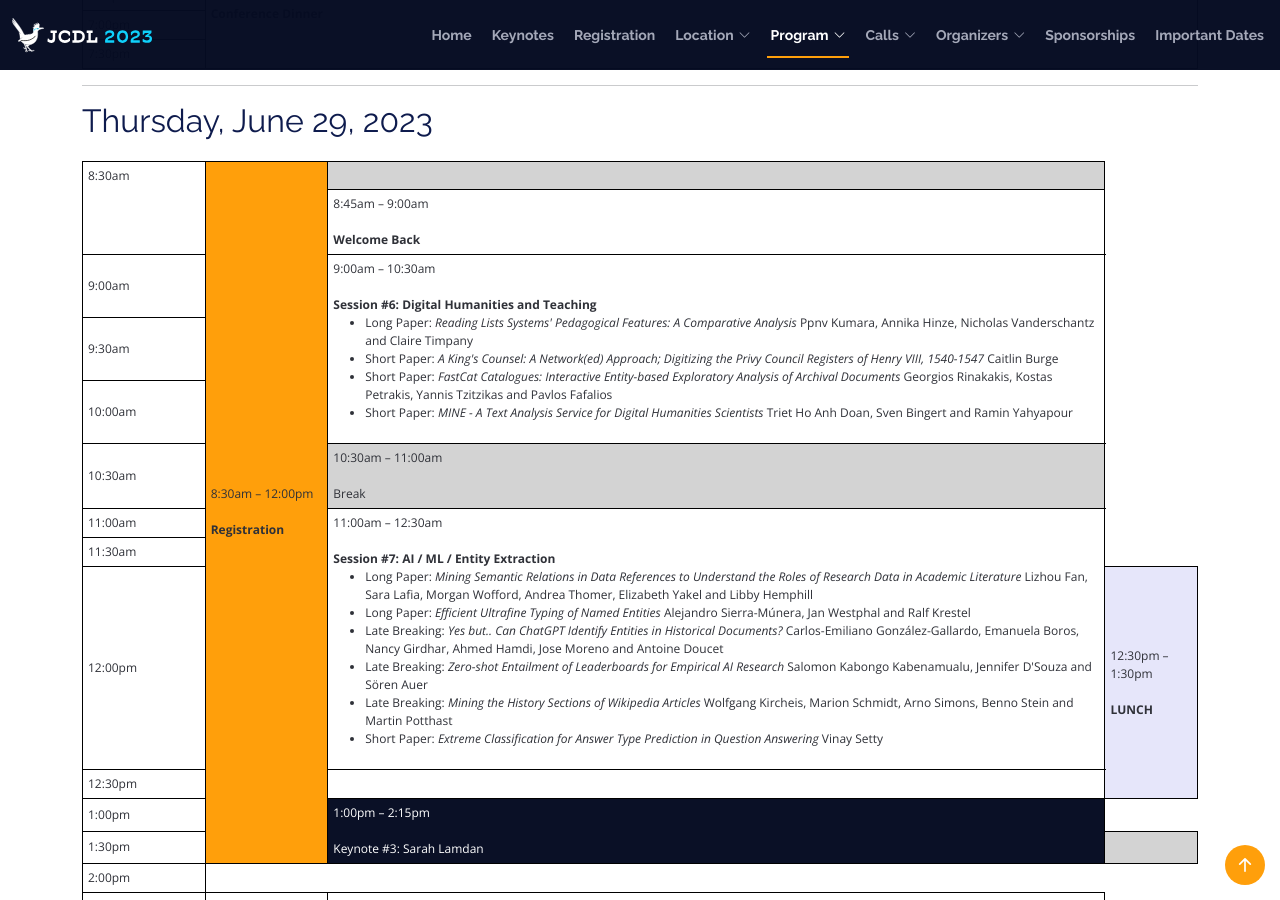
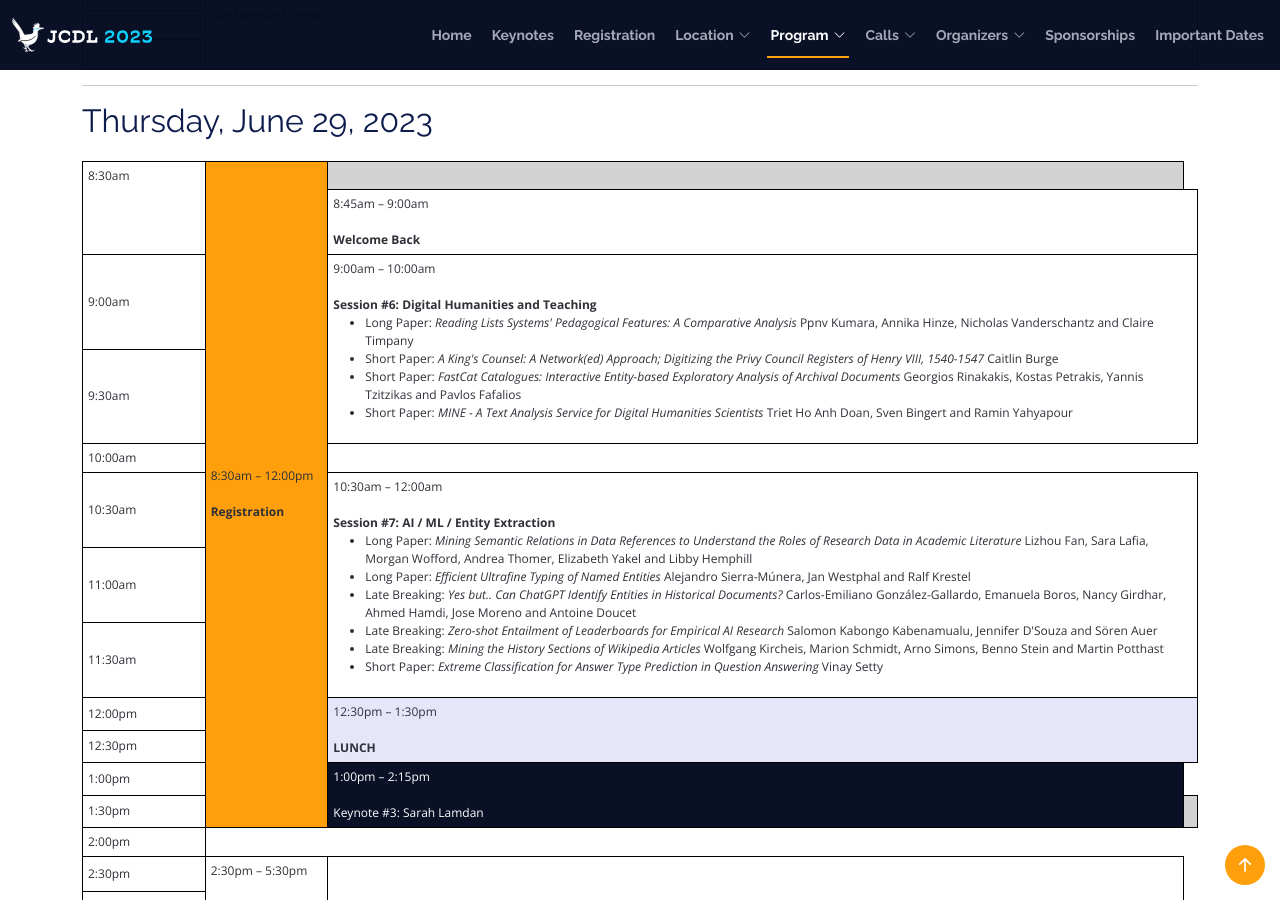
Before and after one commit to shawnmjones/JCDL2023-website-source, a Jekyll site: the page built from program.html, in a window 1280 px wide and 900 px high, scrolled down 3169 px. Built offline with Jekyll 4.4.1, drawn with Linux system fonts in a browser that asks for light colours.

Commit message:
Update program.html

```diff
--- a/program.html
+++ b/program.html
@@ -538,8 +538,8 @@ permalink: /program/schedule/
   </tr>
   <tr>
     <td class="nobottomborder timecell">9:00am</td>
-    <td rowspan="3" colspan="2" >
-        9:00am &ndash; 10:30am<br><br>
+    <td rowspan="2" colspan="2" >
+        9:00am &ndash; 10:00am<br><br>
         <strong>Session #6: Digital Humanities and Teaching</strong>
         <ul>
             <li>
@@ -569,15 +569,8 @@ permalink: /program/schedule/
   </tr>
   <tr>
       <td class="timecell">10:30am</td>
-      <td class="empty" colspan="2" >
-        10:30am &ndash; 11:00am<br><br>
-        Break
-      </td>
-  </tr>
-  <tr>
-      <td class="timecell">11:00am</td>
       <td rowspan="3" colspan="2" >
-          11:00am &ndash; 12:30am<br><br>
+          10:30am &ndash; 12:00am<br><br>
           <strong>Session #7: AI / ML / Entity Extraction</strong><br>
           <ul>
               <li>
@@ -606,6 +599,10 @@ permalink: /program/schedule/
               </li>
           </ul>
       </td>
+  </tr>
+  <tr>
+      <td class="timecell">11:00am</td>
+
   </tr>
   <tr>
     <td class="timecell">11:30am</td>
```
